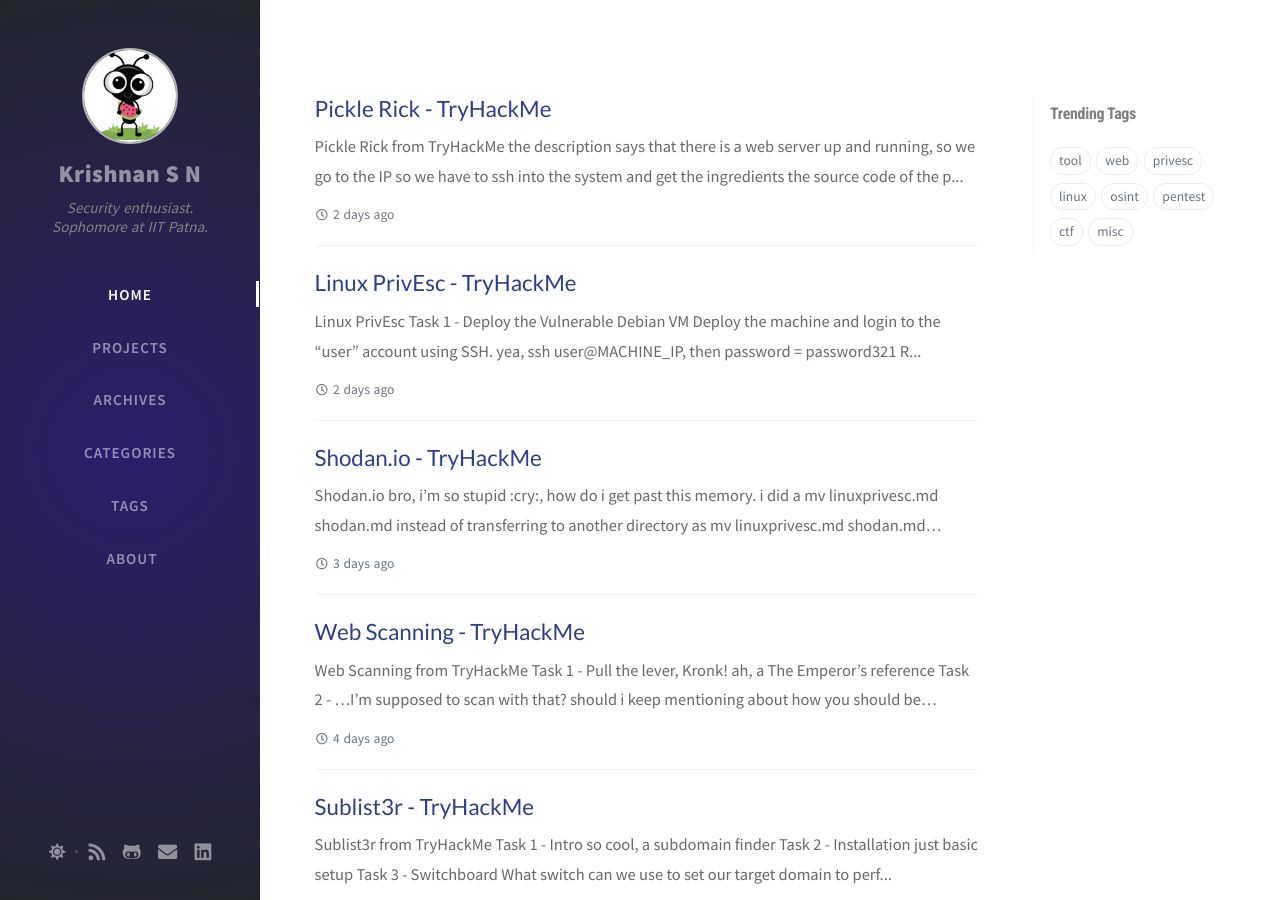
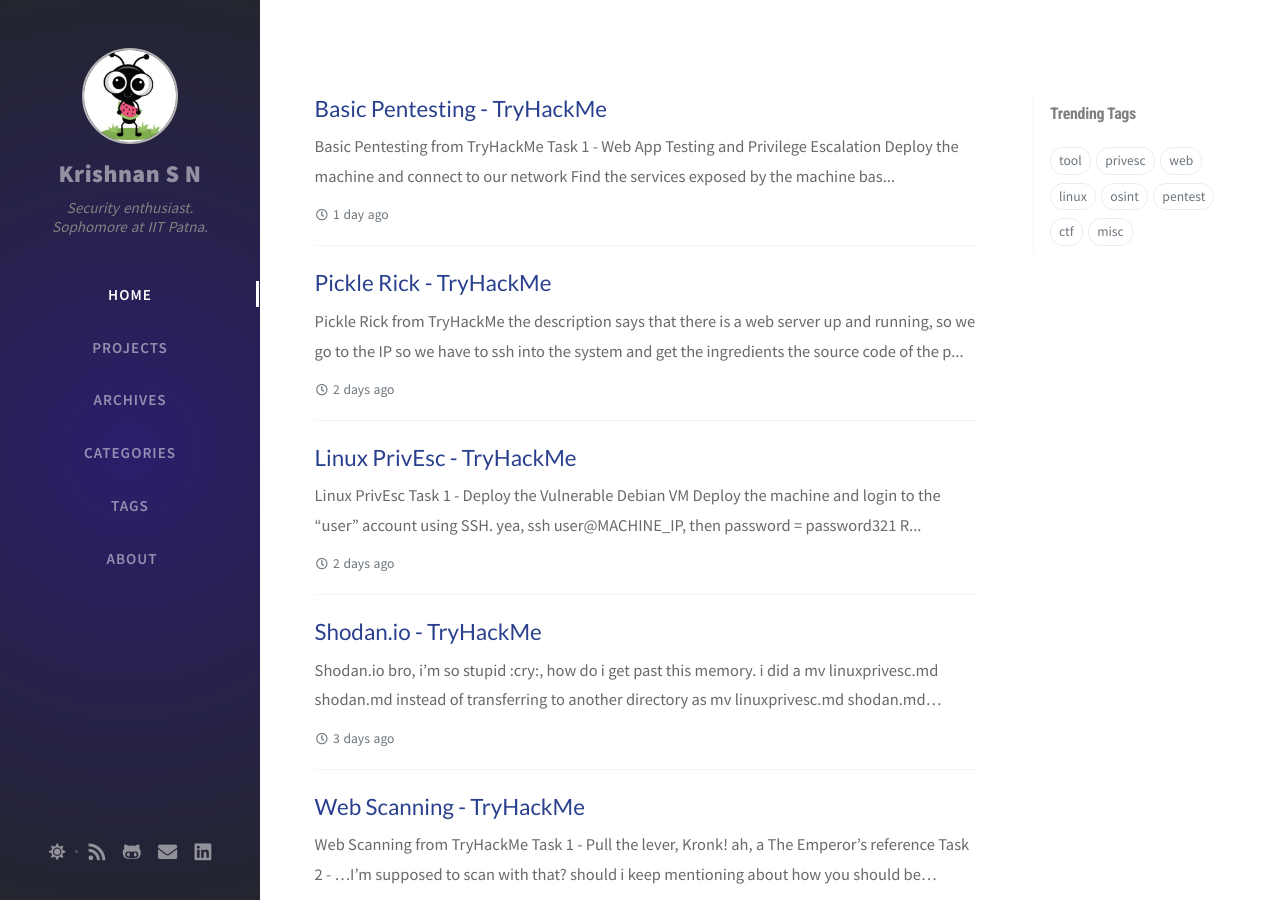
Before and after one commit to lordlabuckdas/lordlabuckdas.github.io, a Jekyll site: the page built from index.html, in a window 1280 px wide and 900 px high. Built offline with Jekyll 4.4.1, drawn with Linux system fonts in a browser that asks for light colours; nearby versions of some CDN libraries; the list of posts is cut into pages by our own code; comment, search, counter and statistics services are not loaded; some of the changed text lies outside the part shown.

Commit message:
renamed basicpentest file for jekyll

```diff
--- a/_posts/basicpentest.md
+++ b/_posts/2020-10-22-basicpentest-tryhackme.md
@@ -1,3 +1,12 @@
+---
+title: "Basic Pentesting - TryHackMe"
+author: krishna
+description: "Walkthrough of Basic Pentesting from TryHackMe"
+date: 2020-10-22 00:00:00 +0530
+categories: [writeups, tryhackme]
+tags: [privesc, linux]
+---
+
 **[Basic Pentesting from TryHackMe](https://tryhackme.com/room/basicpentestingjt)**
 
 ## Task 1 - Web App Testing and Privilege Escalation
```
